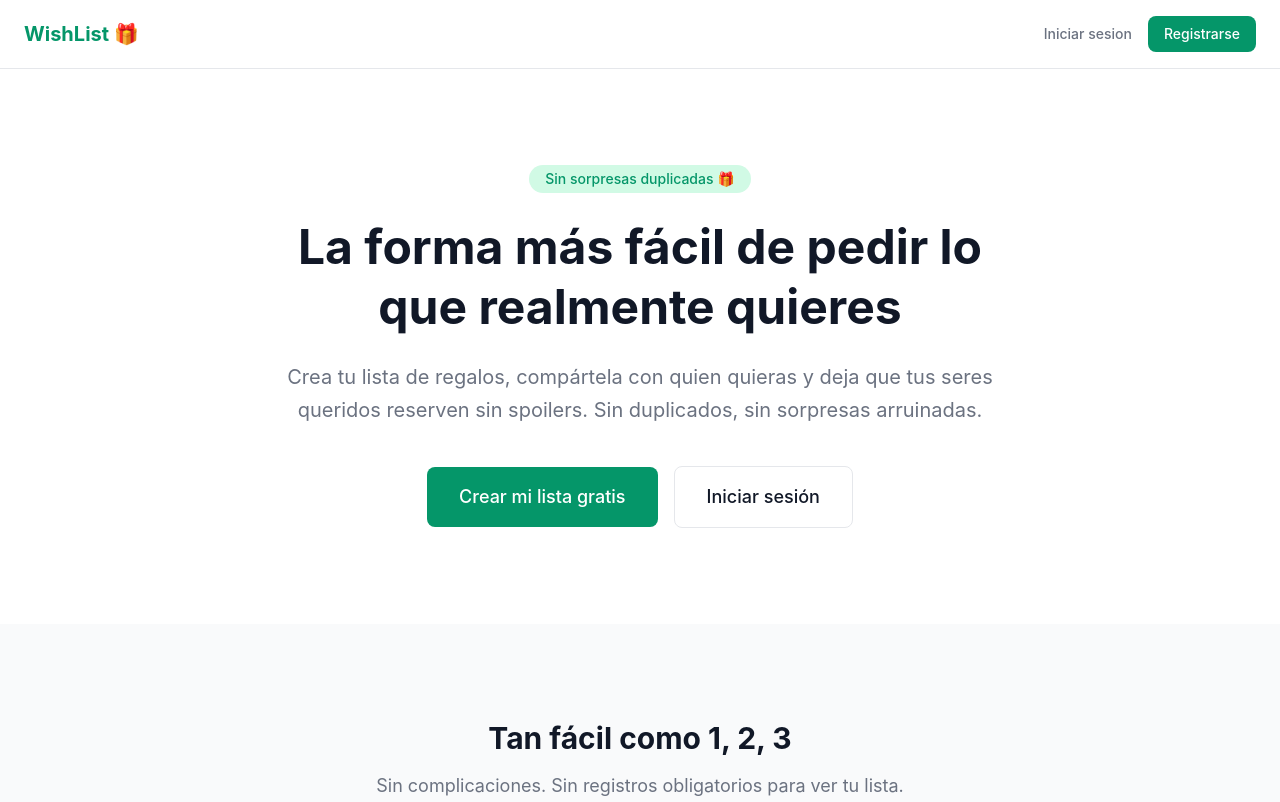
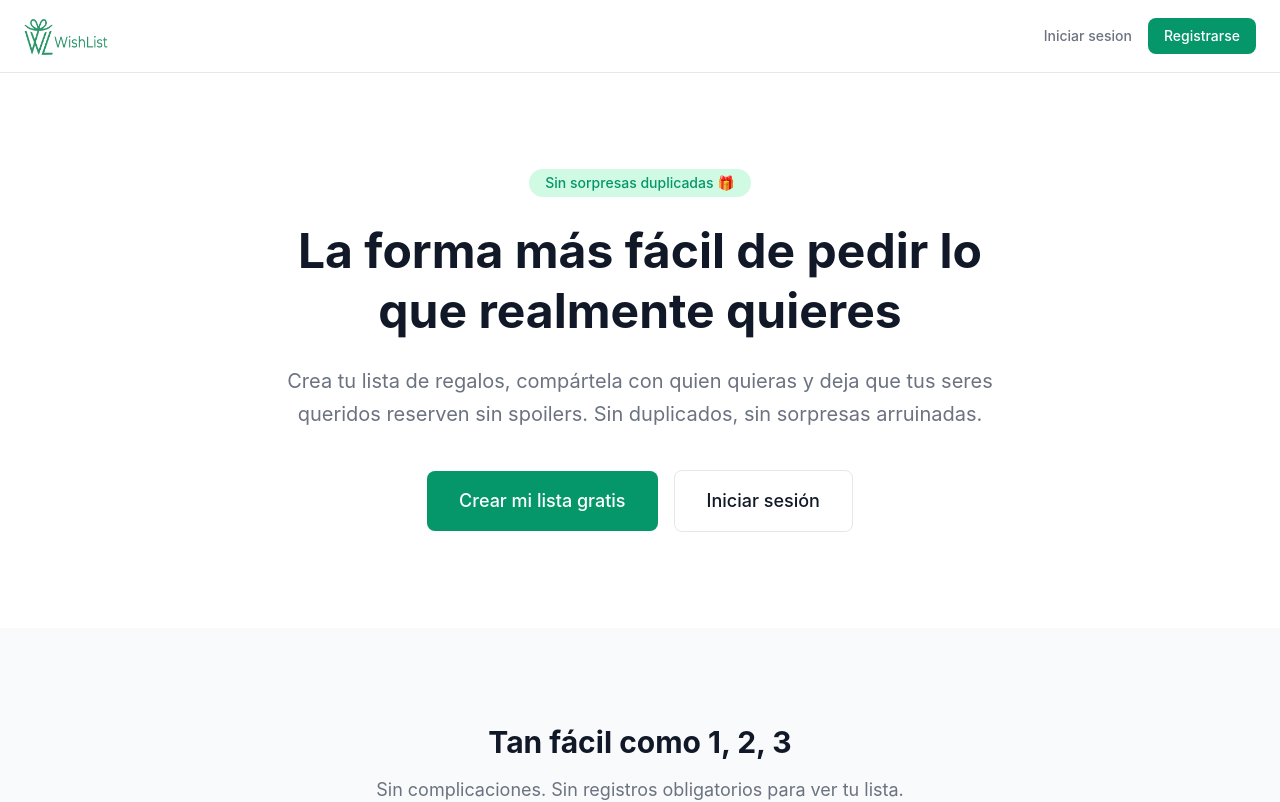
Before and after one commit to Luinespic/wishlist-front, a React (Vite) app: page / in a window 1280 px wide. Shown: the top 802 px of the page. Built offline with nearby package versions, Linux system fonts and the light colour scheme; no server answers.

Commit message:
style: cambio logo

```diff
--- a/src/components/Navbar.jsx
+++ b/src/components/Navbar.jsx
@@ -16,8 +16,8 @@ export default function Navbar() {
   return (
     <nav className="bg-white border-b border-border px-6 py-4">
       <div className="flex items-center justify-between">
-        <Link to="/" className="text-xl font-bold text-primary">
-          WishList 🎁
+        <Link to="/">
+          <img src="/logo_desktop.png" alt="WishList App" className="h-10 w-auto" />
         </Link>
 
         {/* Menu desktop */}
```
Also changed, not shown: public/logo_desktop.png (added), public/logo_mobile.png (added).
